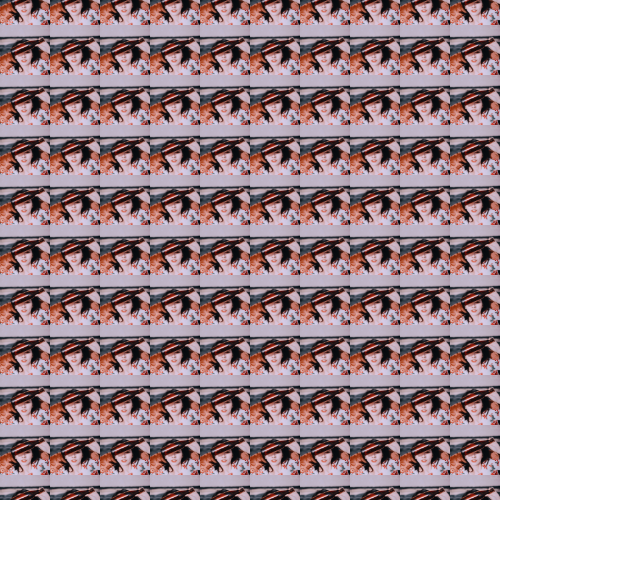
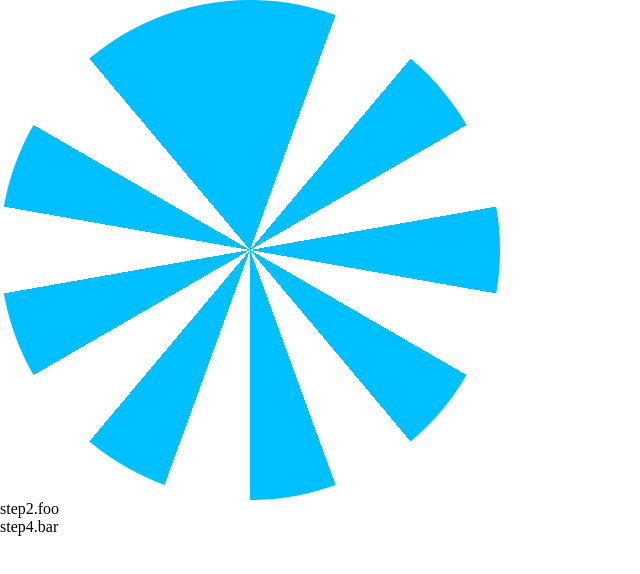
Before and after one commit to 467057463/demo, a React app in the folder css/: page / in a window 1280 px wide. Shown: the top 574 px of the page, without its empty margins (0-640 px from the left). Built offline with nearby package versions, Linux system fonts and the light colour scheme.

Commit message:
add counters

```diff
--- a/css/src/App.js
+++ b/css/src/App.js
@@ -7,6 +7,10 @@ function App() {
     <div className="App">
       <div className="box">
       </div>
+      <div class="level1">
+        <div class="level1-item">foo</div>
+        <div class="level1-item">bar</div>
+      </div>
     </div>
   );
 }
--- a/css/src/styles/style.scss
+++ b/css/src/styles/style.scss
@@ -8,11 +8,53 @@ body{
 .box{
   width: 500px;
   height: 500px;
-  // border-radius: 50%;
+  border-radius: 50%;
   // background: conic-gradient(white, 45deg, deepskyblue 90deg);
   // background: conic-gradient(from 20deg, yellowgreen 0deg 120deg, gold 120deg 240deg, deepskyblue 0deg);
   // background: radial-gradient(closest-side, gray, transparent),
   //             conic-gradient(red, magenta, blue, aqua, lime, yellow, red);
   // background: conic-gradient(#eee 25%, white 0deg 50%, #eee 0deg 75%, white 0deg) 0 / 20px 20px;
-  background: url('../images/back.jpg') 0 / 50px 50px;
+  // background: url('../images/back.jpg') 0 / 50px 50px;
+  background: conic-gradient(
+    deepskyblue 20deg,
+    white 0 40deg,
+    deepskyblue 0 60deg,
+    white 0 80deg,
+    deepskyblue 0 100deg,
+    white 0 120deg,
+    deepskyblue 0 140deg,
+    white 0 160deg,
+    deepskyblue 0 180deg,
+    white 0 200deg,
+    deepskyblue 0 220deg,
+    white 0 240deg,
+    deepskyblue 0 260deg,
+    white 0 280deg,
+    deepskyblue 0 300deg,
+    white 0 320deg,
+    deepskyblue 0 340deg,
+  );
+  // --mask: radial-gradient(closest-side, transparent 75%, black 76%);
+  // -webkit-mask-image: var(--mask);
+  // mask-image: var(--mask);
+  // animation: spin 1s linear infinite;
 }
+
+@keyframes spin{
+  from{
+    transform: rotate(0deg);
+  }
+  to{
+    transform: rotate(360deg);
+  }
+}
+
+.level1 {
+  counter-reset: level1;
+}
+.level1-item {
+  counter-increment: level1 2; /* counter-increment写到伪类的选择器中也是可以的 */
+}
+.level1-item:before {
+  content: 'step' counter(level1) '.';
+}
```
